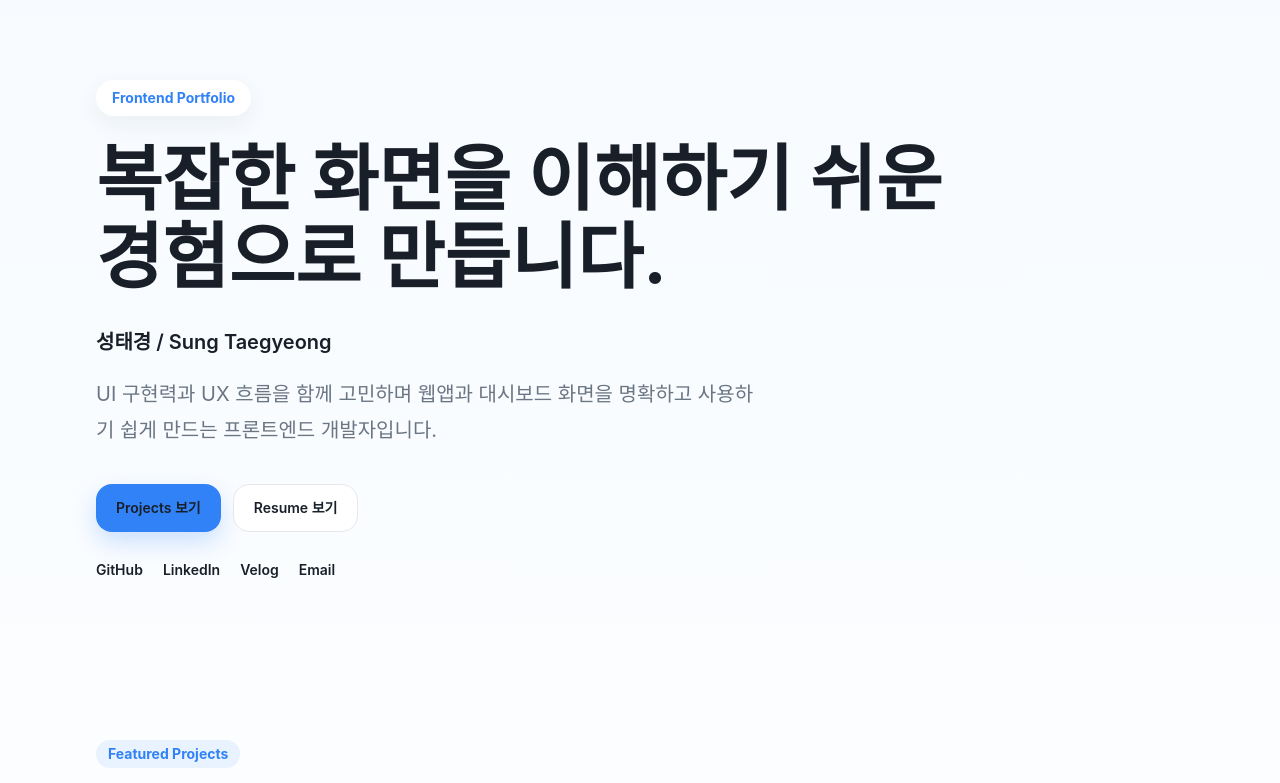
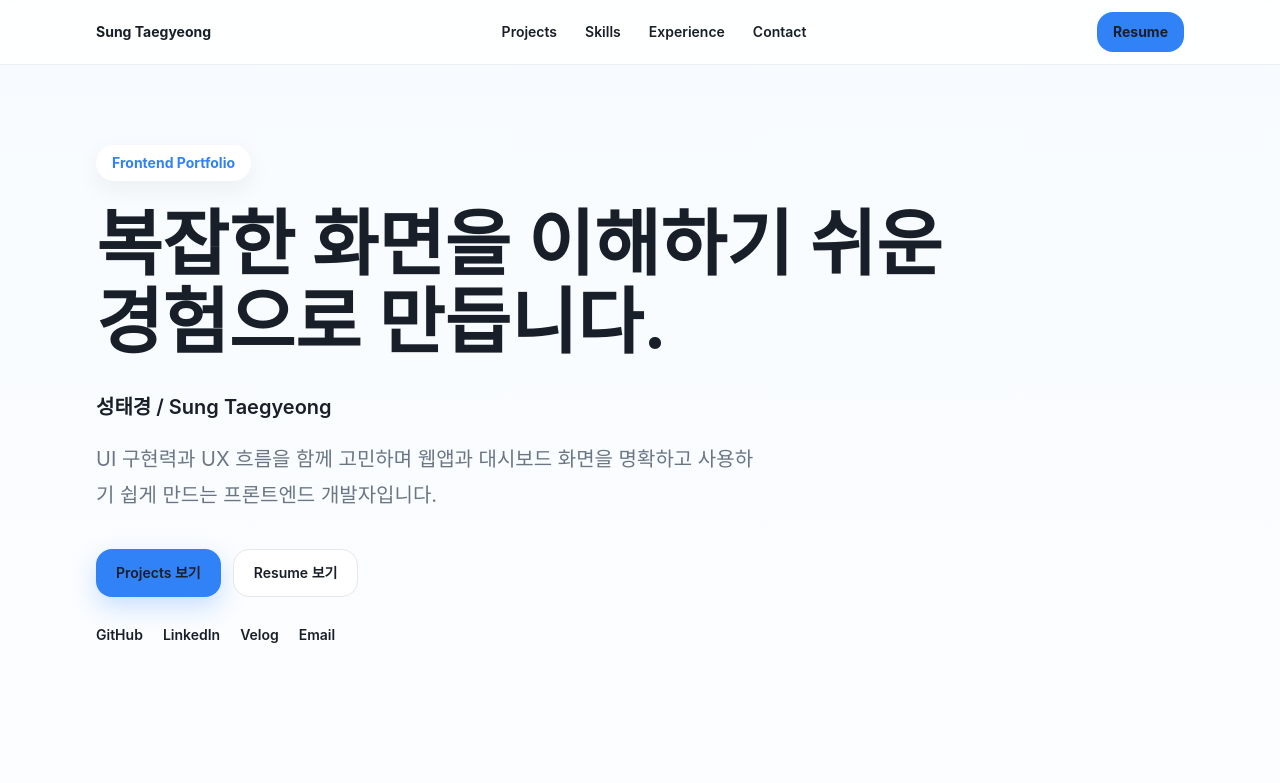
Before and after one commit to sungtaegyeong/portfolio, a Next.js app: page / in a window 1280 px wide. Shown: the top 783 px of the page. Built offline with nearby package versions, Linux system fonts and the light colour scheme.

Commit message:
feat: add portfolio header navigation

```diff
--- a/src/app/page.tsx
+++ b/src/app/page.tsx
@@ -1,6 +1,7 @@
 import { AboutSection } from "@/components/sections/AboutSection";
 import { ContactSection } from "@/components/sections/ContactSection";
 import { ExperienceSection } from "@/components/sections/ExperienceSection";
+import { Header } from "@/components/sections/Header";
 import { HeroSection } from "@/components/sections/HeroSection";
 import { ProjectsSection } from "@/components/sections/ProjectsSection";
 import { SkillsSection } from "@/components/sections/SkillsSection";
@@ -8,6 +9,7 @@ import { SkillsSection } from "@/components/sections/SkillsSection";
 export default function Home() {
   return (
     <main className="bg-[linear-gradient(180deg,#f7fbff_0%,#ffffff_34%,#ffffff_100%)]">
+      <Header />
       <HeroSection />
       <ProjectsSection />
       <SkillsSection />
--- /dev/null
+++ b/src/components/sections/Header.tsx
@@ -0,0 +1,46 @@
+import { profile } from "@/data/profile";
+
+const navItems = [
+  { label: "Projects", href: "#projects" },
+  { label: "Skills", href: "#skills" },
+  { label: "Experience", href: "#experience" },
+  { label: "Contact", href: "#contact" },
+] as const;
+
+export function Header() {
+  return (
+    <header className="sticky top-0 z-50 border-b border-[var(--border)]/70 bg-white/82 backdrop-blur-xl">
+      <nav
+        aria-label="Primary navigation"
+        className="mx-auto flex h-16 w-full max-w-6xl items-center justify-between px-5 sm:px-8"
+      >
+        <a
+          href="#"
+          className="text-sm font-bold text-[var(--foreground)] transition-colors hover:text-[var(--accent)]"
+          aria-label="홈으로 이동"
+        >
+          Sung Taegyeong
+        </a>
+
+        <div className="hidden items-center gap-7 md:flex">
+          {navItems.map((item) => (
+            <a
+              key={item.href}
+              href={item.href}
+              className="text-sm font-semibold text-[var(--muted)] transition-colors hover:text-[var(--foreground)]"
+            >
+              {item.label}
+            </a>
+          ))}
+        </div>
+
+        <a
+          href={profile.resume}
+          className="inline-flex h-10 items-center justify-center rounded-2xl bg-[var(--accent)] px-4 text-sm font-bold text-white transition-colors hover:bg-[var(--accent-hover)]"
+        >
+          Resume
+        </a>
+      </nav>
+    </header>
+  );
+}
```
Also changed, not shown: 1 other file (tests, documents, lock files or other folders).
